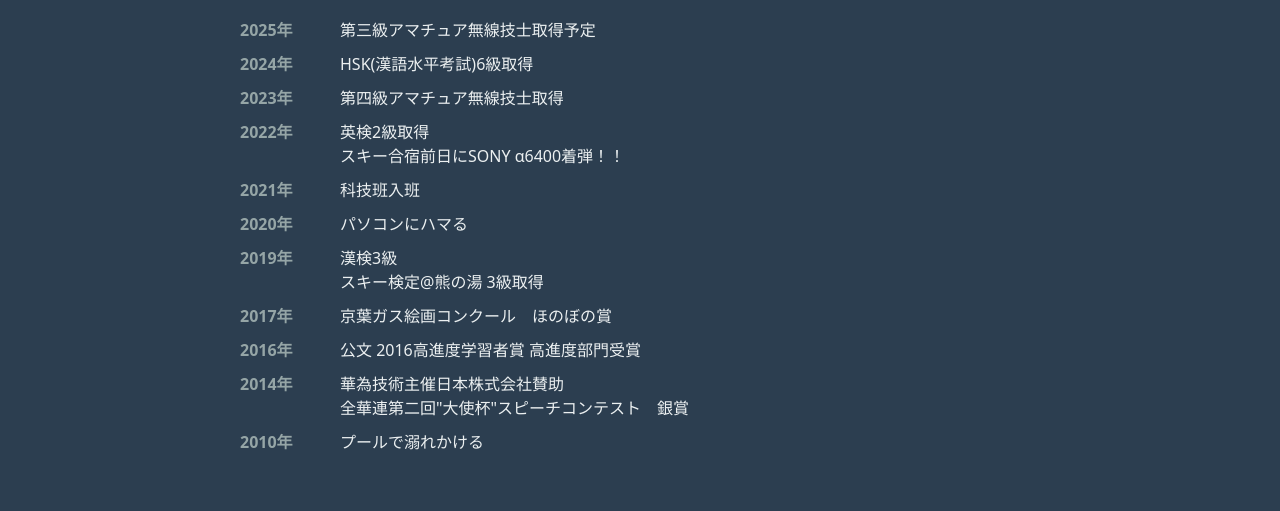
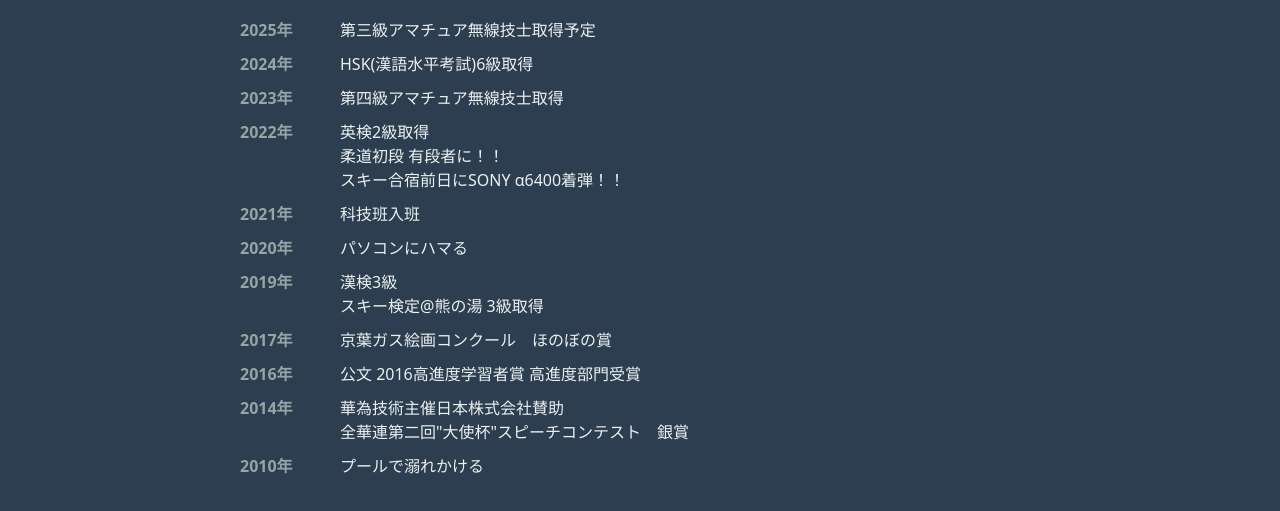
Before and after one commit to Karugamo-Kaihatu/HP2, a plain HTML site: page index.html in a window 1280 px wide. Shown: the part 895-1406 px from the top of the page. Drawn offline with Linux system fonts and the light colour scheme.

Commit message:
Update index.html

```diff
--- a/index.html
+++ b/index.html
@@ -142,7 +142,7 @@
         </li>
         <li>
             <span class="year">2022年</span>
-            <span class="event">英検2級取得 <br>スキー合宿前日にSONY α6400着弾！！</span>
+            <span class="event">英検2級取得 <br>柔道初段 有段者に！！  <br>スキー合宿前日にSONY α6400着弾！！</span>
         </li>
         <li>
             <span class="year">2021年</span>
```
